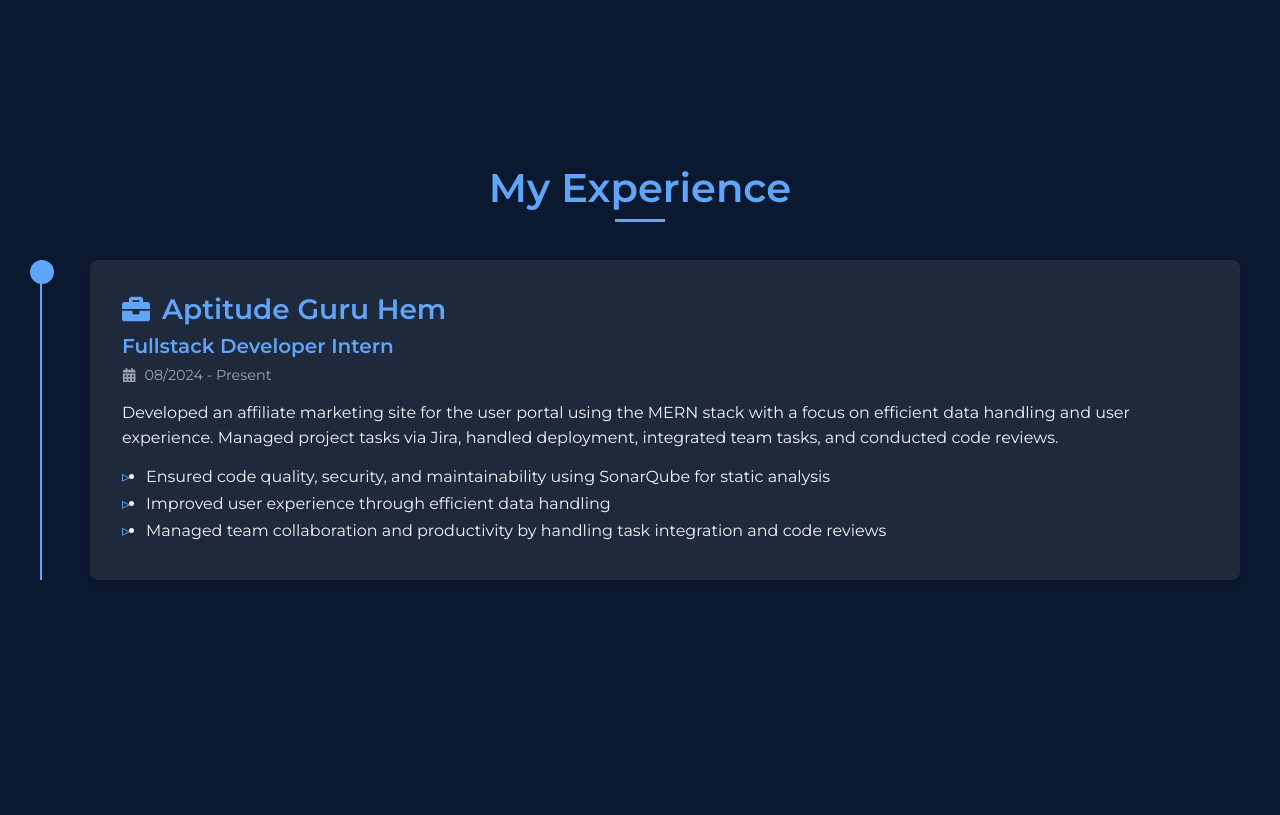
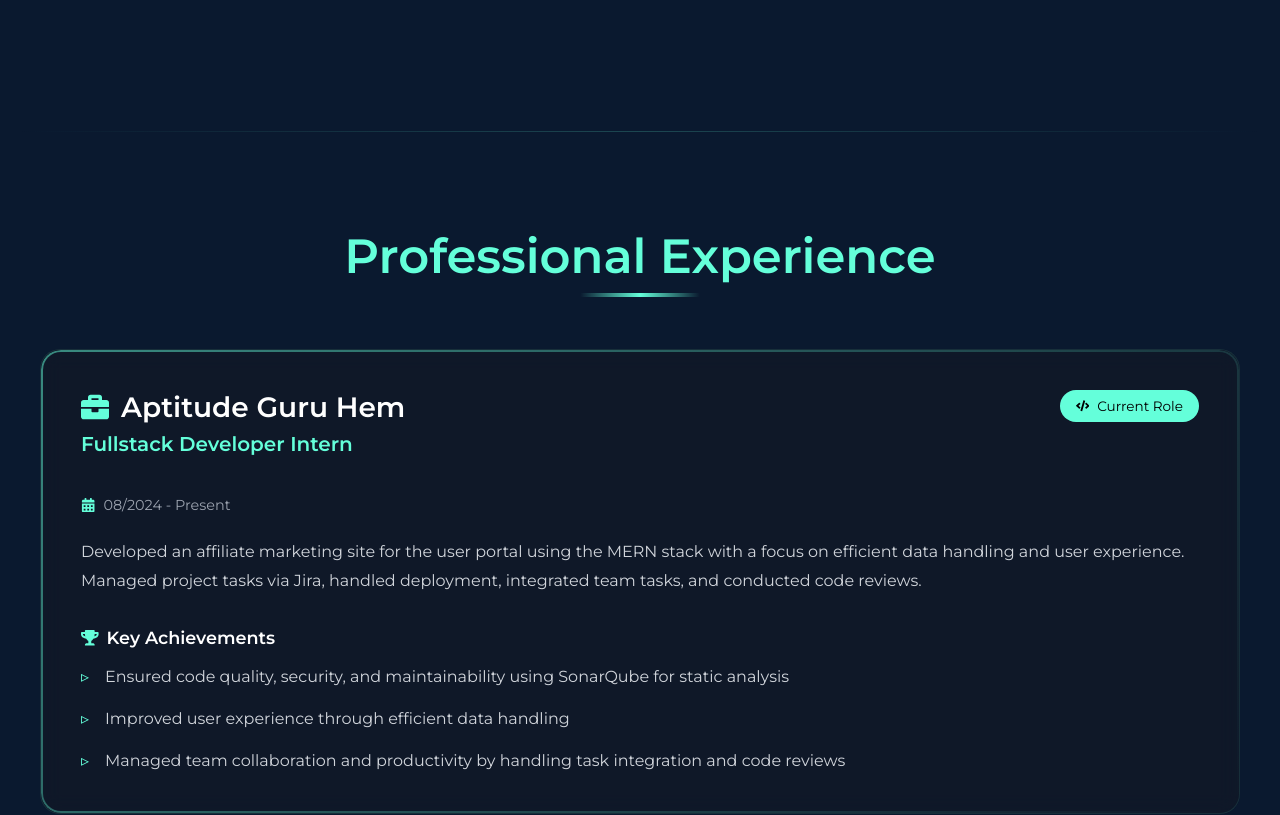
Before and after one commit to raviteja-salva/portfolio, a React (Create React App) app: page / in a window 1280 px wide. Shown: the part 2700-3515 px from the top of the page. Built offline with nearby package versions, Linux system fonts and the light colour scheme.

Commit message:
Update Experience.js

```diff
--- a/src/components/Experience.js
+++ b/src/components/Experience.js
@@ -1,12 +1,244 @@
 import React from 'react';
-import { FaBriefcase, FaCalendarAlt } from 'react-icons/fa';
-import styled from 'styled-components';
+import { FaBriefcase, FaCalendarAlt, FaTrophy, FaCode } from 'react-icons/fa';
+import styled, { keyframes } from 'styled-components';
+
+const fadeInUp = keyframes`
+  from {
+    opacity: 0;
+    transform: translateY(20px);
+  }
+  to {
+    opacity: 1;
+    transform: translateY(0);
+  }
+`;
+
+const shimmer = keyframes`
+  0% {
+    background-position: -200% 0;
+  }
+  100% {
+    background-position: 200% 0;
+  }
+`;
+
+const Section = styled.section`
+  min-height: 100vh;
+  background: transparent;
+  padding: 6rem 1.5rem;
+  position: relative;
+  overflow: hidden;
+
+  &::before {
+    content: '';
+    position: absolute;
+    top: 0;
+    left: 0;
+    right: 0;
+    height: 1px;
+    background: linear-gradient(90deg, transparent, rgba(100, 255, 218, 0.2), transparent);
+  }
+
+  @media (max-width: 768px) {
+    padding: 4rem 1rem;
+    min-height: auto;
+  }
+`;
+
+const Container = styled.div`
+  max-width: 1200px;
+  margin: 0 auto;
+  position: relative;
+`;
+
+const Title = styled.h2`
+ font-size: 3rem;
+  font-weight: 800;
+  text-align: center;
+  color: #64ffda;
+  margin-bottom: 4rem;
+  position: relative;
+
+  &::after {
+    content: '';
+    position: absolute;
+    bottom: -12px;
+    left: 50%;
+    transform: translateX(-50%);
+    width: 120px;
+    height: 4px;
+    background: linear-gradient(90deg, transparent, #64ffda, transparent);
+  }
+`;
+
+const ExperienceGrid = styled.div`
+  display: grid;
+  grid-template-columns: 1fr;
+  gap: 3rem;
+  position: relative;
+`;
+
+const ExperienceCard = styled.div`
+  background: rgba(17, 24, 39, 0.8);
+  border-radius: 20px;
+  padding: 2.5rem;
+  position: relative;
+  animation: ${fadeInUp} 0.6s ease forwards;
+  animation-delay: ${props => props.index * 0.2}s;
+  opacity: 0;
+  border: 1px solid rgba(100, 255, 218, 0.1);
+  backdrop-filter: blur(10px);
+
+  &::before {
+    content: '';
+    position: absolute;
+    inset: 0;
+    border-radius: 20px;
+    padding: 2px;
+    background: linear-gradient(135deg, rgba(100, 255, 218, 0.5), transparent);
+    -webkit-mask:
+      linear-gradient(#fff 0 0) content-box,
+      linear-gradient(#fff 0 0);
+    mask:
+      linear-gradient(#fff 0 0) content-box,
+      linear-gradient(#fff 0 0);
+    -webkit-mask-composite: xor;
+    mask-composite: exclude;
+  }
+
+  &:hover {
+    transform: translateY(-5px);
+    transition: transform 0.3s ease;
+  }
+
+  @media (max-width: 768px) {
+    padding: 1.5rem;
+  }
+`;
+
+const CompanyHeader = styled.div`
+  display: flex;
+  align-items: flex-start;
+  justify-content: space-between;
+  margin-bottom: 1.5rem;
+
+  @media (max-width: 768px) {
+    flex-direction: column;
+    gap: 1rem;
+  }
+`;
+
+const CompanyInfo = styled.div`
+  flex: 1;
+`;
+
+const StatusBadge = styled.span`
+  background: linear-gradient(135deg, #64ffda, #64ffda);
+  color: #000000;
+  padding: 0.5rem 1rem;
+  border-radius: 20px;
+  font-size: 0.85rem;
+  font-weight: 500;
+  display: inline-flex;
+  align-items: center;
+  gap: 0.5rem;
+
+  @media (max-width: 768px) {
+    align-self: flex-start;
+  }
+`;
+
+const Company = styled.h3`
+  font-size: 1.75rem;
+  font-weight: 700;
+  color: #fff;
+  margin-bottom: 0.5rem;
+  display: flex;
+  align-items: center;
+  gap: 0.75rem;
+
+  svg {
+    color: #64ffda;
+  }
+
+  @media (max-width: 768px) {
+    font-size: 1.5rem;
+  }
+`;
+
+const Position = styled.h4`
+  font-size: 1.25rem;
+  color: #64ffda;
+  margin-bottom: 1rem;
+  font-weight: 600;
+`;
+
+const Period = styled.div`
+  display: flex;
+  align-items: center;
+  gap: 0.5rem;
+  color: #9ca3af;
+  font-size: 0.9rem;
+  margin-bottom: 1.5rem;
+
+  svg {
+    color: #64ffda;
+  }
+`;
+
+const Description = styled.p`
+  color: #d1d5db;
+  line-height: 1.8;
+  margin-bottom: 2rem;
+  font-size: 1rem;
+`;
+
+const AchievementsTitle = styled.h5`
+  color: #fff;
+  font-size: 1.1rem;
+  margin-bottom: 1rem;
+  display: flex;
+  align-items: center;
+  gap: 0.5rem;
+
+  svg {
+    color: #64ffda;
+  }
+`;
+
+const AchievementsList = styled.ul`
+  list-style: none;
+  padding: 0;
+  display: grid;
+  gap: 1rem;
+`;
+
+const AchievementItem = styled.li`
+  color: #d1d5db;
+  padding-left: 1.5rem;
+  position: relative;
+  line-height: 1.6;
+
+  &::before {
+    content: '▹';
+    position: absolute;
+    left: 0;
+    color: #64ffda;
+  }
+
+  &:hover {
+    color: #fff;
+    transition: color 0.2s ease;
+  }
+`;
+
 
 const experiences = [
   {
     company: "Aptitude Guru Hem",
     position: "Fullstack Developer Intern",
     period: "08/2024 - Present",
+    current: true,
     description: "Developed an affiliate marketing site for the user portal using the MERN stack with a focus on efficient data handling and user experience. Managed project tasks via Jira, handled deployment, integrated team tasks, and conducted code reviews.",
     achievements: [
       "Ensured code quality, security, and maintainability using SonarQube for static analysis",
@@ -16,147 +248,52 @@
   }
 ];
 
+const Experience = () => (
+  <Section id="experience">
+    <Container>
+      <Title>Professional Experience</Title>
+      <ExperienceGrid>
+        {experiences.map((exp, index) => (
+          <ExperienceCard key={index} index={index}>
+            <CompanyHeader>
+              <CompanyInfo>
+                <Company>
+                  <FaBriefcase />
+                  {exp.company}
+                </Company>
+                <Position>{exp.position}</Position>
+              </CompanyInfo>
+              {exp.current && (
+                <StatusBadge>
+                  <FaCode />
+                  Current Role
+                </StatusBadge>
+              )}
+            </CompanyHeader>
 
-const Container = styled.div`
-  max-width: 1200px;
-  margin: 0 auto;
-  padding: 2rem 1rem;
-  background-color: transparent;
-`;
+            <Period>
+              <FaCalendarAlt />
+              {exp.period}
+            </Period>
 
-const Title = styled.h2`
-  font-size: 2.5rem;
-  font-weight: bold;
-  text-align: center;
-  color: #60a5fa;
-  margin-bottom: 3rem;
-  position: relative;
+            <Description>{exp.description}</Description>
 
-  &::after {
-    content: '';
-    position: absolute;
-    bottom: -10px;
-    left: 50%;
-    transform: translateX(-50%);
-    width: 50px;
-    height: 3px;
-    background-color: #60a5fa;
-  }
-`;
-
-const ExperienceWrapper = styled.div`
-  display: flex;
-  flex-direction: column;
-  gap: 4rem;
-`;
-
-const ExperienceItem = styled.div`
-  position: relative;
-  padding-left: 2rem;
-  border-left: 2px solid #60a5fa;
-
-  @media (min-width: 768px) {
-    padding-left: 3rem;
-  }
-`;
-
-const Dot = styled.div`
-  position: absolute;
-  left: -12px;
-  top: 0;
-  width: 1.5rem;
-  height: 1.5rem;
-  background-color: #60a5fa;
-  border-radius: 50%;
-  transition: transform 0.3s ease;
-
-  ${ExperienceItem}:hover & {
-    transform: scale(1.2);
-  }
-`;
-
-const ExperienceContent = styled.div`
-  background-color: #1e293b;
-  border-radius: 0.5rem;
-  padding: 2rem;
-  box-shadow: 0 4px 6px rgba(0, 0, 0, 0.1);
-  transition: transform 0.3s ease, box-shadow 0.3s ease;
-
-  &:hover {
-    transform: translateY(-5px);
-    box-shadow: 0 6px 12px rgba(0, 0, 0, 0.15);
-  }
-`;
-
-const Company = styled.h3`
-  font-size: 1.75rem;
-  font-weight: bold;
-  color: #60a5fa;
-  display: flex;
-  align-items: center;
-  margin-bottom: 0.5rem;
-`;
-
-const Position = styled.h4`
-  font-size: 1.25rem;
-  color: #60a5fa;
-  margin-bottom: 0.5rem;
-`;
-
-const Period = styled.p`
-  display: flex;
-  align-items: center;
-  color: #9ca3af;
-  margin-bottom: 1rem;
-  font-size: 0.9rem;
-`;
-
-const Description = styled.p`
-  color: #f1f5f9;
-  margin-bottom: 1rem;
-  line-height: 1.6;
-`;
-
-const AchievementsList = styled.ul`
-  color: #f1f5f9;
-  padding-left: 1.5rem;
-  margin-top: 1rem;
-`;
-
-const AchievementItem = styled.li`
-  margin-bottom: 0.5rem;
-  position: relative;
-
-  &::before {
-    content: '▹';
-    position: absolute;
-    left: -1.5rem;
-    color: #60a5fa;
-  }
-`;
-
-const Experience = () => (
-  <Container>
-    <Title>My Experience</Title>
-    <ExperienceWrapper>
-      {experiences.map((exp, index) => (
-        <ExperienceItem key={index}>
-          <Dot />
-          <ExperienceContent>
-            <Company><FaBriefcase style={{ marginRight: '0.75rem' }} />{exp.company}</Company>
-            <Position>{exp.position}</Position>
-            <Period><FaCalendarAlt style={{ marginRight: '0.5rem' }} />{exp.period}</Period>
-            <Description>{exp.description}</Description>
+            <AchievementsTitle>
+              <FaTrophy />
+              Key Achievements
+            </AchievementsTitle>
             <AchievementsList>
               {exp.achievements.map((achievement, idx) => (
-                <AchievementItem key={idx}>{achievement}</AchievementItem>
+                <AchievementItem key={idx}>
+                  {achievement}
+                </AchievementItem>
               ))}
             </AchievementsList>
-          </ExperienceContent>
-        </ExperienceItem>
-      ))}
-    </ExperienceWrapper>
-  </Container>
+          </ExperienceCard>
+        ))}
+      </ExperienceGrid>
+    </Container>
+  </Section>
 );
 
 export default Experience;
```
